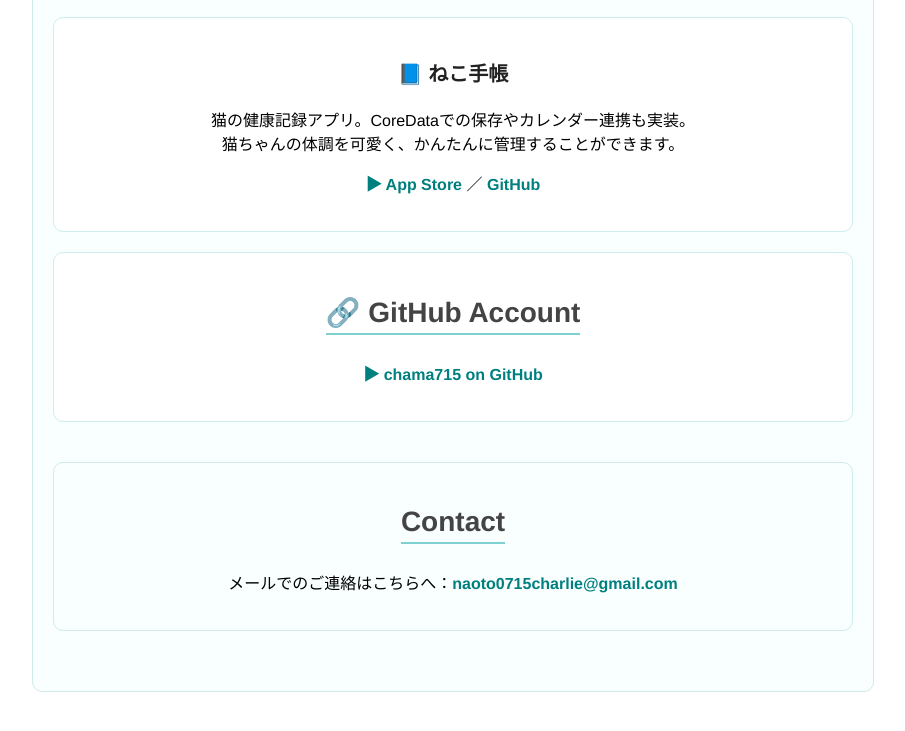
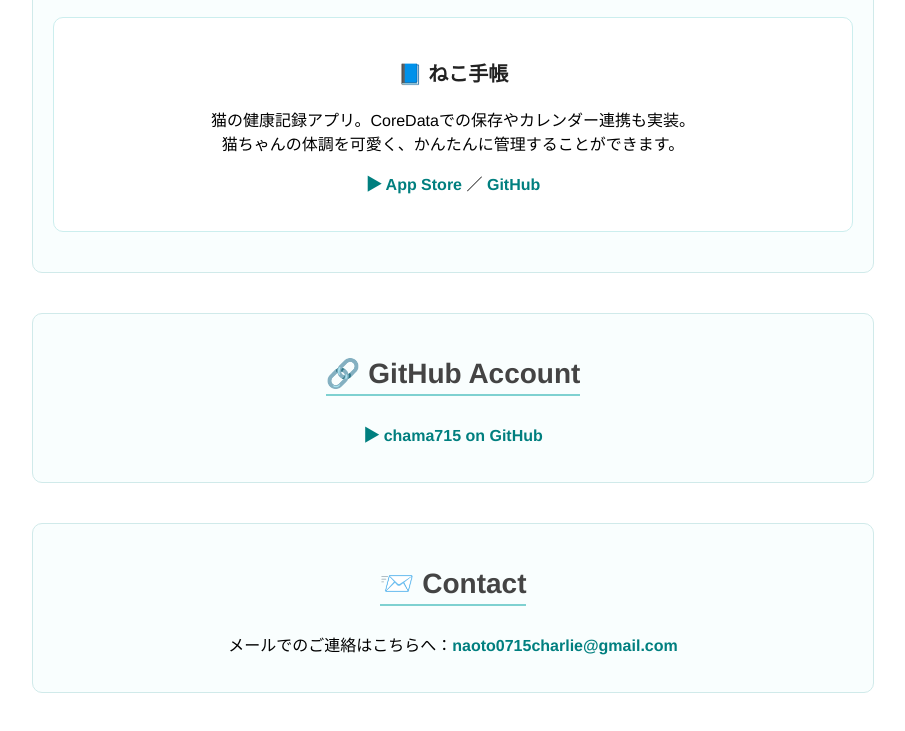
Before and after one commit to chama715/chama715.github.io, a plain HTML site: page index.html in a window 1280 px wide. Shown: the part 1261-1992 px from the top of the page, without its empty margins (187-1092 px from the left). Drawn offline with Linux system fonts and the light colour scheme.

Commit message:
Add files via upload

```diff
--- a/index.html
+++ b/index.html
@@ -24,7 +24,6 @@
        iOSエンジニアへの転向を目指しています。<br>
        完全な異業種への転職となりますが、これまでの経験が無駄だとは全く思っておりません。<br>
        コミュニケーション能力や問題解決能力、最後までタスクをやり切るという信念を活かします。</p>
-
   </section>
 
   <section>
@@ -55,16 +54,16 @@
       猫ちゃんの体調を可愛く、かんたんに管理することができます。</p>
       <p><a href="#">▶ App Store</a> ／ <a href="#">GitHub</a></p>
     </div>
-<section class="app-box">
+  </section>
+
+  <section>
     <h2>🔗 GitHub Account</h2>
     <p><a href="https://github.com/chama715">▶ chama715 on GitHub</a></p>
   </section>
 
-
   <section>
-  <h2>Contact</h2>
+    <h2>📨 Contact</h2>
     <p>メールでのご連絡はこちらへ：<a href="mailto:naoto0715charlie@gmail.com">naoto0715charlie@gmail.com</a></p>
   </section>
-
 </body>
 </html>
```
Lines whose indentation alone changed are shown as unchanged.
